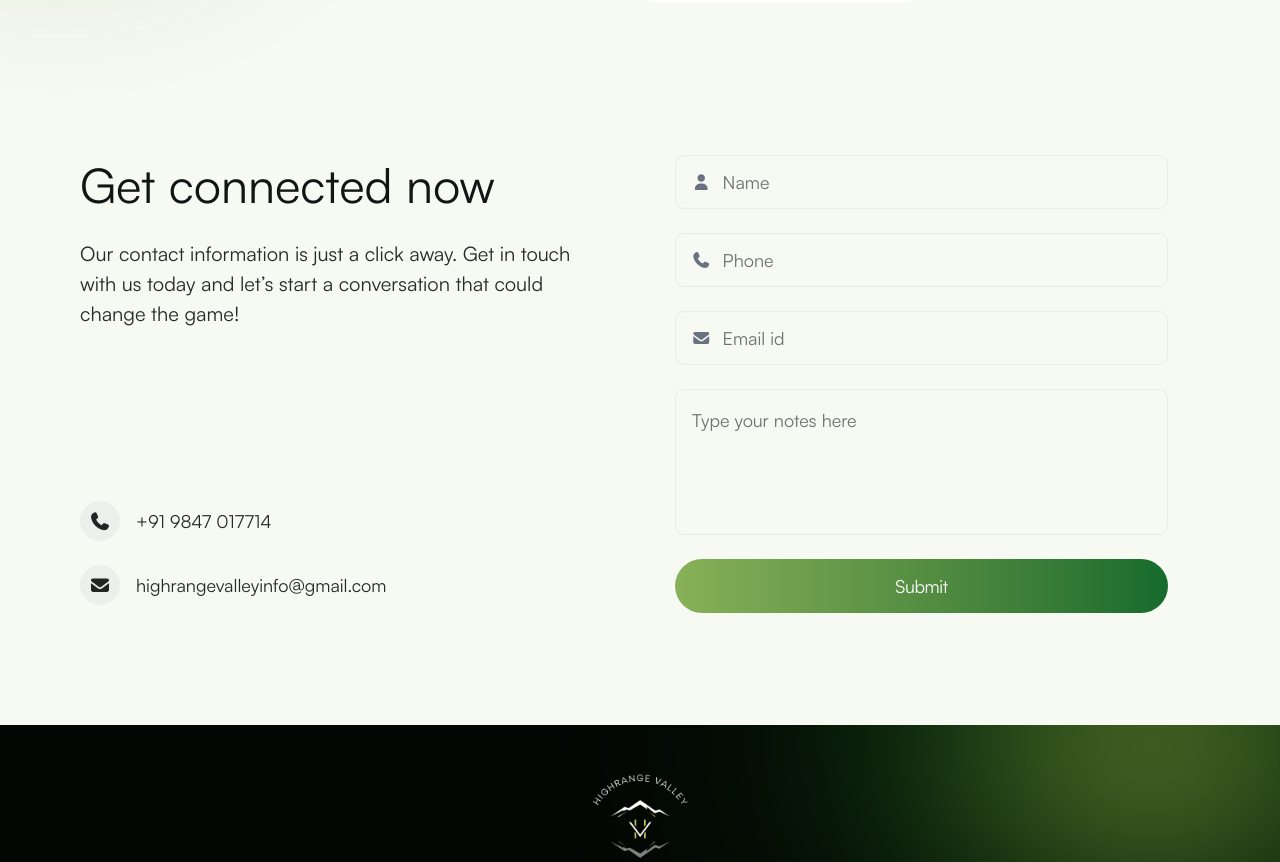
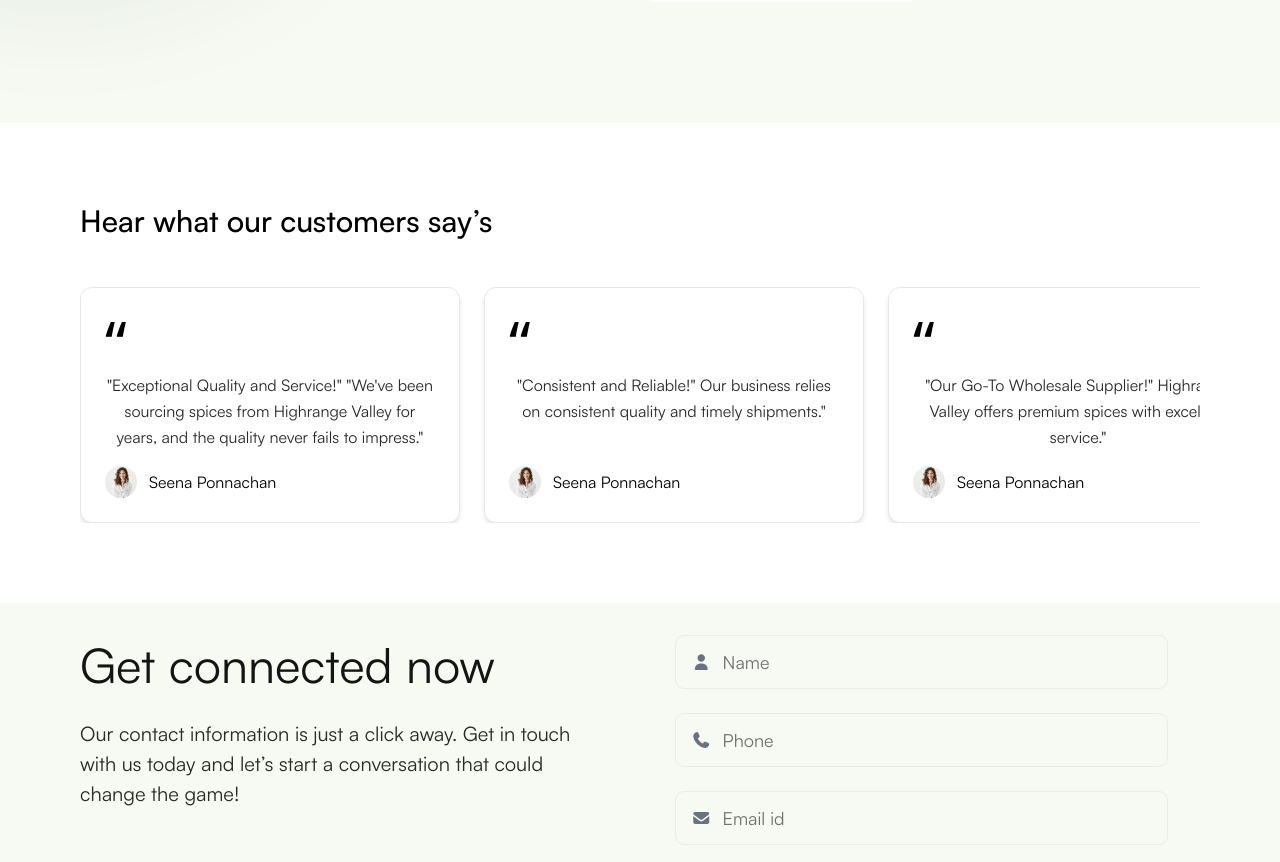
Before and after one commit to sahad162/HighRangeValley, a React (Vite) app: page / in a window 1280 px wide. Shown: the part 2520-3382 px from the top of the page. Built offline with nearby package versions, Linux system fonts and the light colour scheme.

Commit message:
testimonial added

```diff
--- /dev/null
+++ b/src/components/LandingPage/Testimonial.jsx
@@ -0,0 +1,107 @@
+import React, { useRef } from "react";
+
+const testimonials = [
+  {
+    text: `"Exceptional Quality and Service!"
+    "We've been sourcing spices from Highrange Valley for years, and the quality never fails to impress."`,
+    name: "Seena Ponnachan",
+    img: "/testpng.png",
+  },
+  {
+    text: `"Consistent and Reliable!"
+    Our business relies on consistent quality and timely shipments."`,
+    name: "Seena Ponnachan",
+    img: "/testpng.png",
+  },
+  {
+    text: `"Our Go-To Wholesale Supplier!"
+    Highrange Valley offers premium spices with excellent service."`,
+    name: "Seena Ponnachan",
+    img: "/testpng.png",
+  },
+  {
+    text: `"Amazing Experience!"
+    Always quick responses and professional handling of our needs."`,
+    name: "Seena Ponnachan",
+    img: "/testpng.png",
+  },
+];
+
+export default function Testimonials() {
+  const scrollRef = useRef(null);
+  let isDown = false;
+  let startX;
+  let scrollLeft;
+
+  const onMouseDown = (e) => {
+    isDown = true;
+    scrollRef.current.classList.add("cursor-grabbing");
+    scrollRef.current.classList.remove("cursor-grab");
+    startX = e.pageX - scrollRef.current.offsetLeft;
+    scrollLeft = scrollRef.current.scrollLeft;
+  };
+
+  const onMouseLeave = () => {
+    isDown = false;
+    scrollRef.current.classList.add("cursor-grab");
+    scrollRef.current.classList.remove("cursor-grabbing");
+  };
+
+  const onMouseUp = () => {
+    isDown = false;
+    scrollRef.current.classList.add("cursor-grab");
+    scrollRef.current.classList.remove("cursor-grabbing");
+  };
+
+  const onMouseMove = (e) => {
+    if (!isDown) return;
+    e.preventDefault();
+    const x = e.pageX - scrollRef.current.offsetLeft;
+    const walk = (x - startX) * 1.5; // adjust scroll speed
+    scrollRef.current.scrollLeft = scrollLeft - walk;
+  };
+
+  return (
+    <section className="py-20 px-6 lg:px-20 max-w-8xl mx-auto" id="testimonials">
+      <h2 className=" text-2xl  md:text-3xl font-medium font-satoshi-medium mb-12">
+        Hear what our customers say’s
+      </h2>
+
+      <div
+        ref={scrollRef}
+        className="overflow-x-auto hide-scrollbar  smooth-scroll  cursor-grab select-none"
+        onMouseDown={onMouseDown}
+        onMouseLeave={onMouseLeave}
+        onMouseUp={onMouseUp}
+        onMouseMove={onMouseMove}
+      >
+        <div className="flex gap-6">
+          {testimonials.map((t, index) => (
+            <div
+              key={index}
+              className="max-w-[310px] md:min-w-[350px] lg:min-w-[380px]
+                         md:max-w-[380px] bg-white rounded-xl border border-gray-200
+                         shadow-md flex flex-col justify-between p-6 flex-shrink-0"
+            >
+              <span className="text-6xl text-black">“</span>
+              <p className="text-[#282928] text-sm md:text-base leading-relaxed text-center font-satoshi flex-1">
+                {t.text}
+              </p>
+
+              <div className="flex items-center gap-3 mt-4">
+                <img
+                  src={t.img}
+                  alt={t.name}
+                  className="w-8 h-8 rounded-full object-cover"
+                />
+                <span className="text-sm lg:text-base font-satoshi font-medium">
+                  {t.name}
+                </span>
+              </div>
+            </div>
+          ))}
+        </div>
+      </div>
+    </section>
+  );
+}
--- a/src/index.css
+++ b/src/index.css
@@ -30,3 +30,15 @@
 @theme{
   --font-satoshiItalic:Satoshi-italic
 }
+
+
+.hide-scrollbar::-webkit-scrollbar {
+  display: none;
+}
+.hide-scrollbar {
+  -ms-overflow-style: none;
+  scrollbar-width: none;
+}
+.smooth-scroll {
+  scroll-behavior: smooth;
+}
--- a/src/pages/LandingPage.jsx
+++ b/src/pages/LandingPage.jsx
@@ -6,6 +6,7 @@ import Suppliers from '../components/LandingPage/Suppliers'
 import Hero from '../components/LandingPage/Hero'
 import Why from '../components/LandingPage/Why'
 import Gettoknow from '../components/LandingPage/Gettoknow'
+import Testimonial from '../components/LandingPage/Testimonial'
 function LandingPage() {
   return (
     <>
@@ -14,6 +15,7 @@ function LandingPage() {
     < Why/>
     < Gettoknow/>
     < Suppliers/>
+    <Testimonial/>
     <Connect/>
     < Footer/>
     </>
```
Also changed, not shown: public/testpng.png (added).
